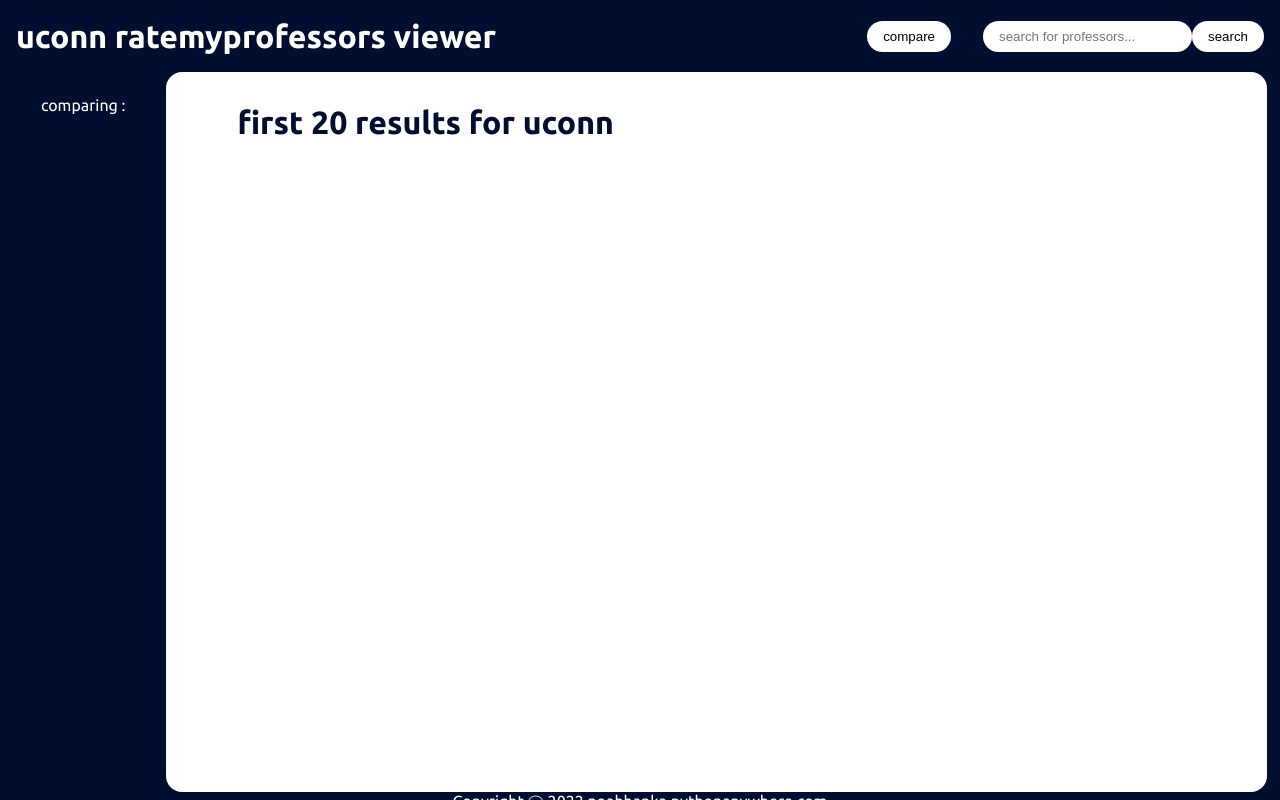
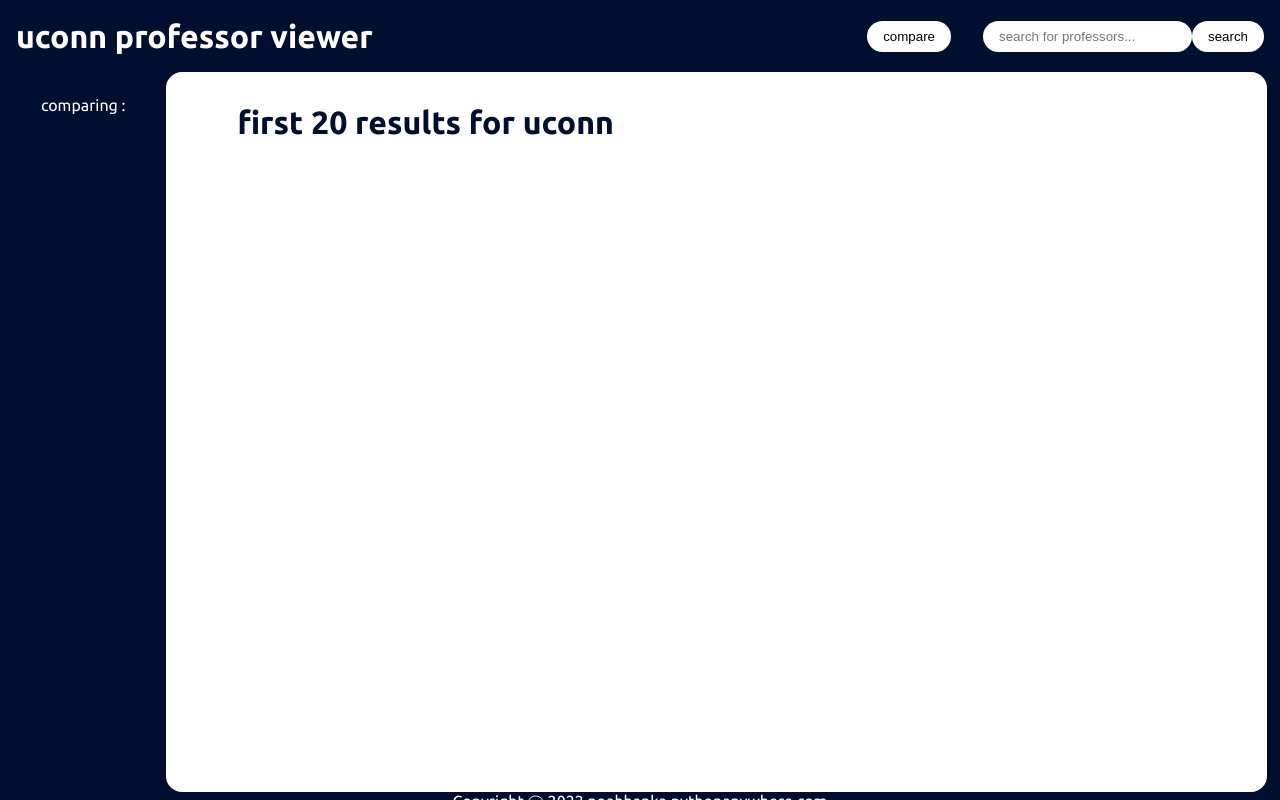
Before and after one commit to noah-hanka/uconnProfViewerSite, a Django app: template uconnProfViewerApp/templates/uconnProfViewerApp/search.html in a window 1280 px wide. Run offline with Django 4.2, Linux system fonts and the light colour scheme; the template is opened without the code that fills it, so the values that code supplies are empty.

Commit message:
updated title / header

```diff
--- a/uconnProfViewerApp/templates/uconnProfViewerApp/search.html
+++ b/uconnProfViewerApp/templates/uconnProfViewerApp/search.html
@@ -5,7 +5,7 @@
     <meta charset="UTF-8">
     <meta http-equiv="X-UA-Compatible" content="IE=edge">
     <meta name="viewport" content="width=device-width, initial-scale=1.0">
-    <title>UCONN RMP Search Results</title>
+    <title>UCONN Professor Viewer Search Results</title>
 
     {% load customtags %}
     {% load static %}
@@ -36,7 +36,7 @@
     </div>
     <div id="navbar">
         <div id="pageTitle">
-            uconn ratemyprofessors viewer
+            uconn professor viewer
         </div>
         <div id="nav-sections">
             <div id="homebox">
```
